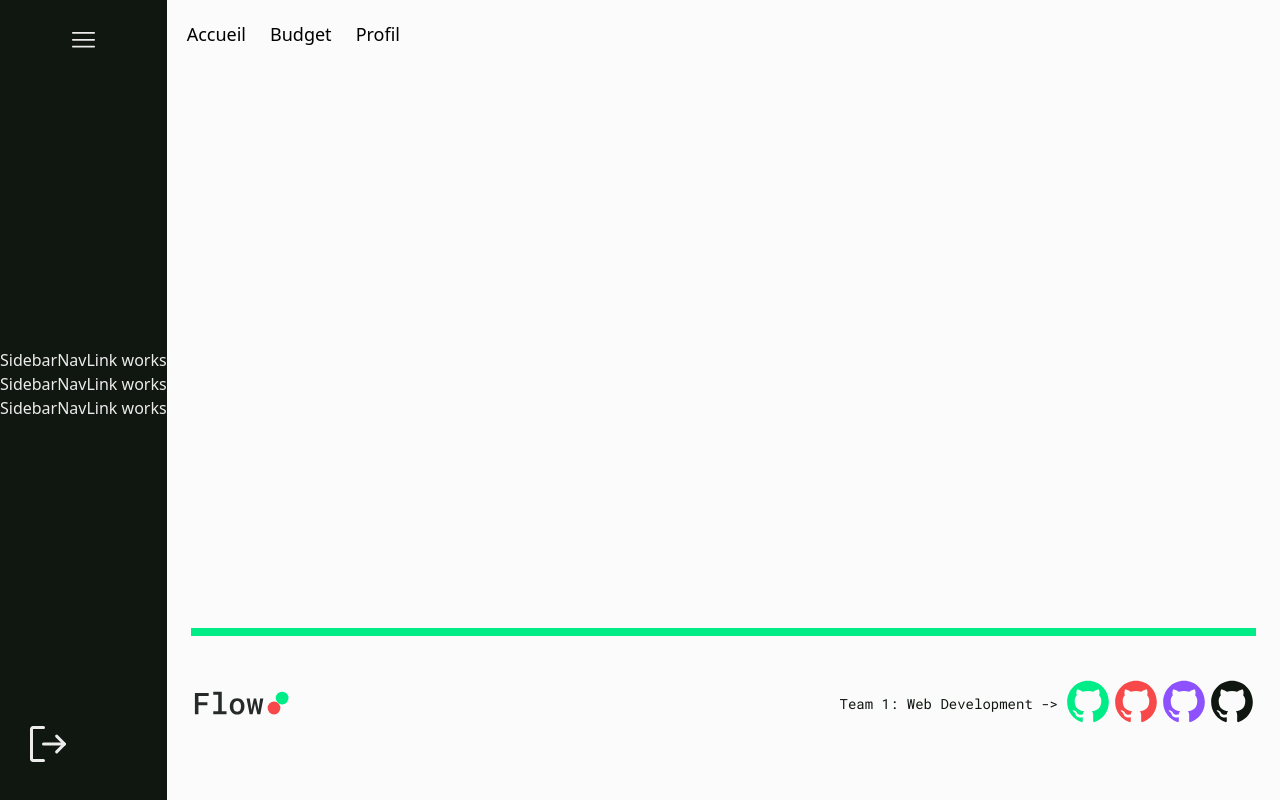
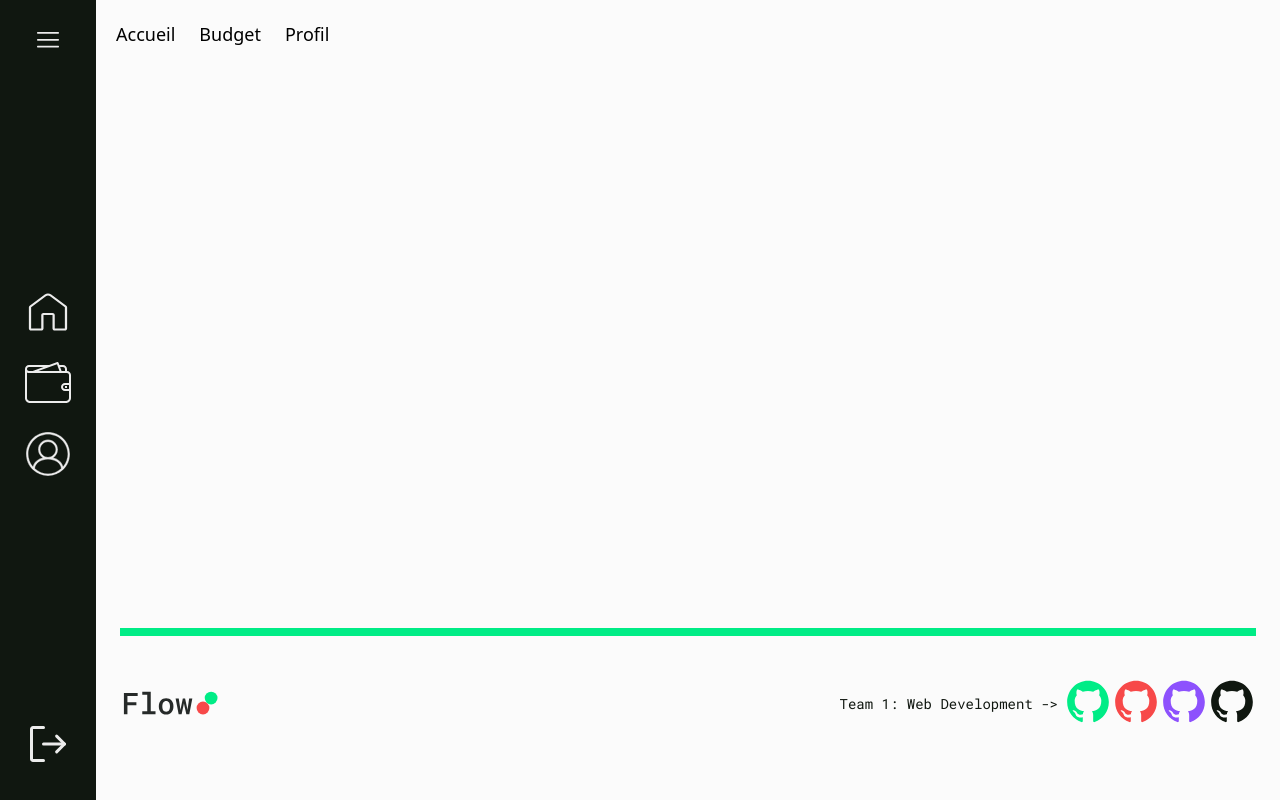
Before and after one commit to Big-pun/projet-synthese, a Vue app: page /espace-client in a window 1280 px wide. Built offline with nearby package versions, Linux system fonts and the light colour scheme.

Commit message:
Create SidebarNavLink component

```diff
--- a/src/components/general/SidebarNavLink.vue
+++ b/src/components/general/SidebarNavLink.vue
@@ -1,8 +1,17 @@
 <script setup>
+import { RouterLink } from 'vue-router'
+
+const props = defineProps({
+  link: Object,
+  collapsed: Boolean
+})
 </script>
 
 <template>
-  <p>SidebarNavLink works</p>
+  <RouterLink :to="link.route" exact-active-class="active" class="nav__link relative bg-transparent px-4 md:px-6 py-3 flex font-medium text-md text-color-dark-gray items-center gap-4 w-full">
+    <img class="w-12" :src="link.icon" :alt="'aller a la page ' + link.name">
+    <span v-if="!collapsed" class="hidden md:inline-block pr-4 md:pr-18">{{ link.name }}</span>
+  </RouterLink>
 </template>
 
 <style></style>
```
